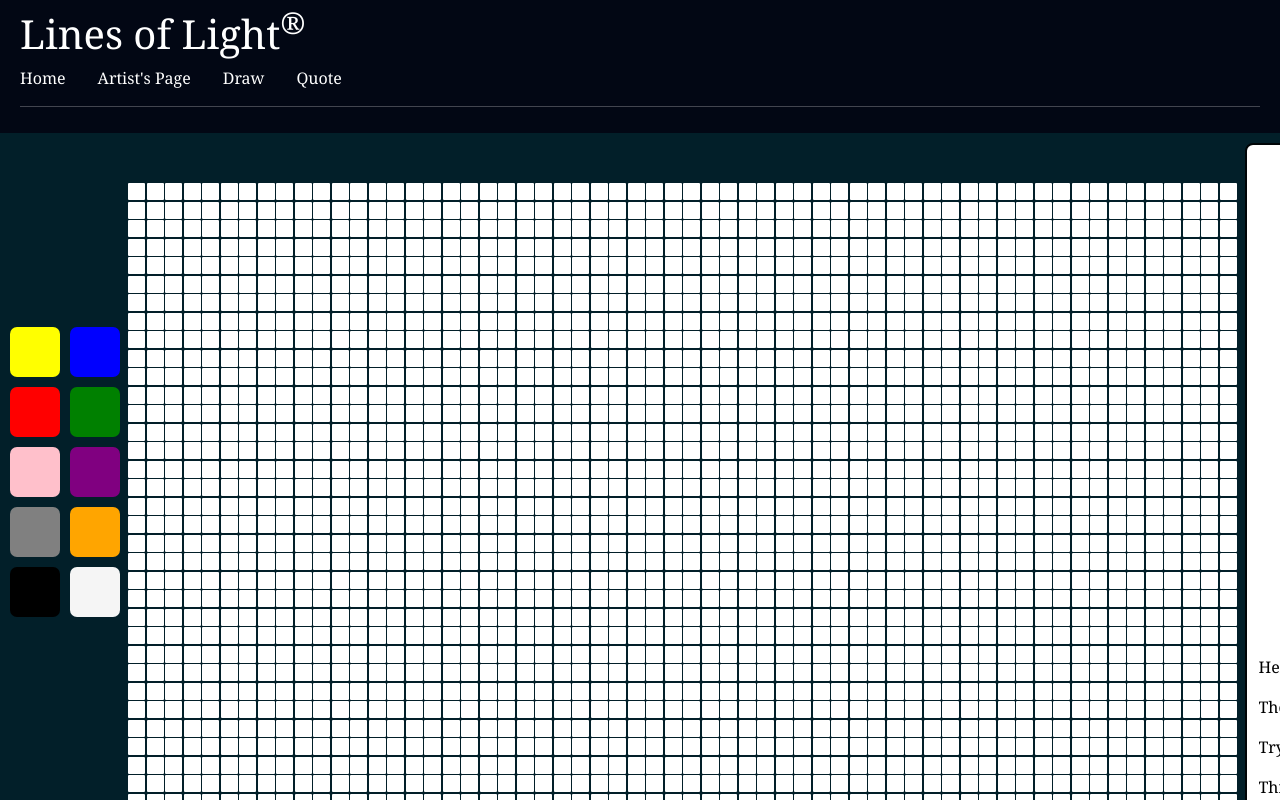
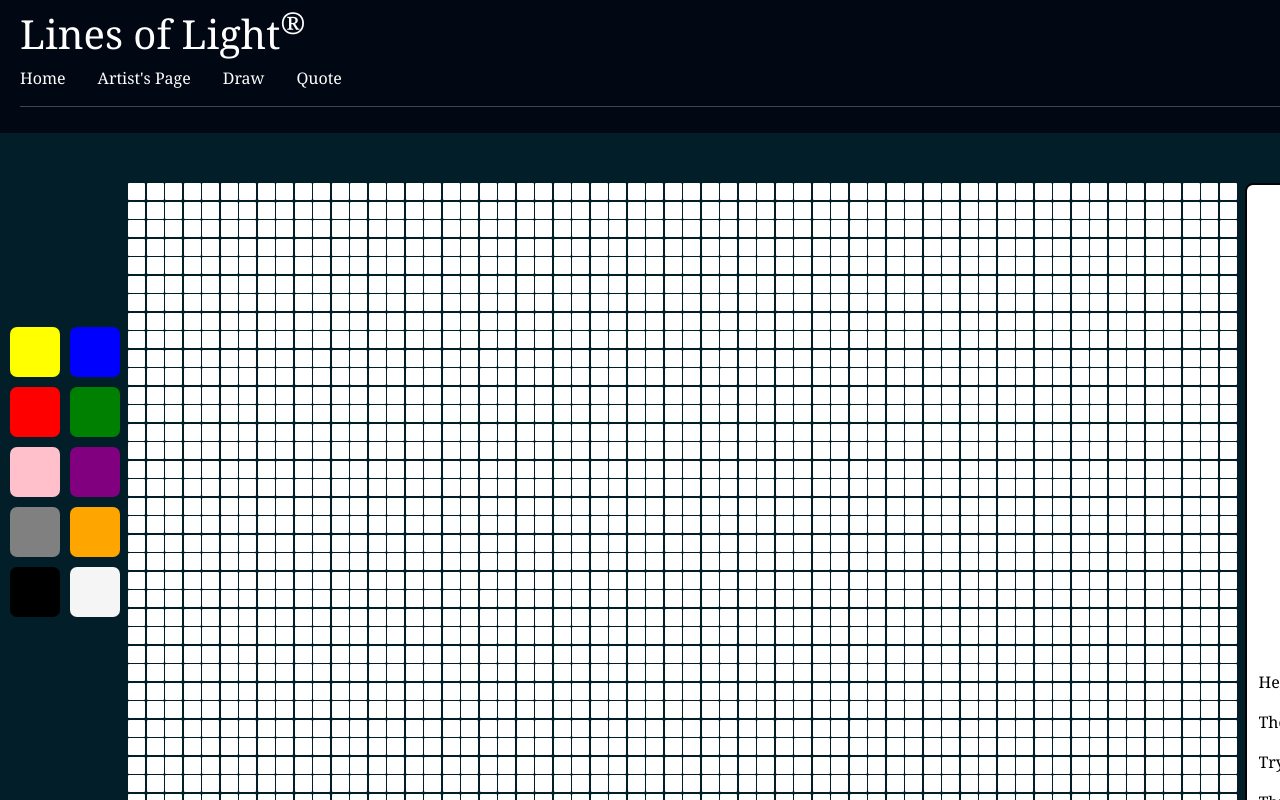
Before and after one commit to Nivlac17/startup, a React (Vite) app: page /draw in a window 1280 px wide. Shown: the top 800 px of the page. Built offline with nearby package versions, Linux system fonts and the light colour scheme.

Commit message:
finished app, good resizing as desired, consider adding a variable canvas based on screen size?

```diff
--- a/src/app.css
+++ b/src/app.css
@@ -1,7 +1,7 @@
-.body {
+body {
   display: flex;
   flex-direction: column;
-  min-width: 375px;
+  min-width: max-content;
   margin: 0;
   background-color: rgb(2, 31, 41);
   font-family: Georgia, 'Times New Roman', Times, serif;
--- a/src/draw/draw.css
+++ b/src/draw/draw.css
@@ -87,7 +87,8 @@ button:hover {
   border: 2px solid rgb(0, 5, 7);
   padding: 12px;
   width: 300px;
-  height: 800px;
+  height: 775px;
+  margin-top: 40px;
   border-radius: 8px;
   background-color: white;
   color: black;
```
